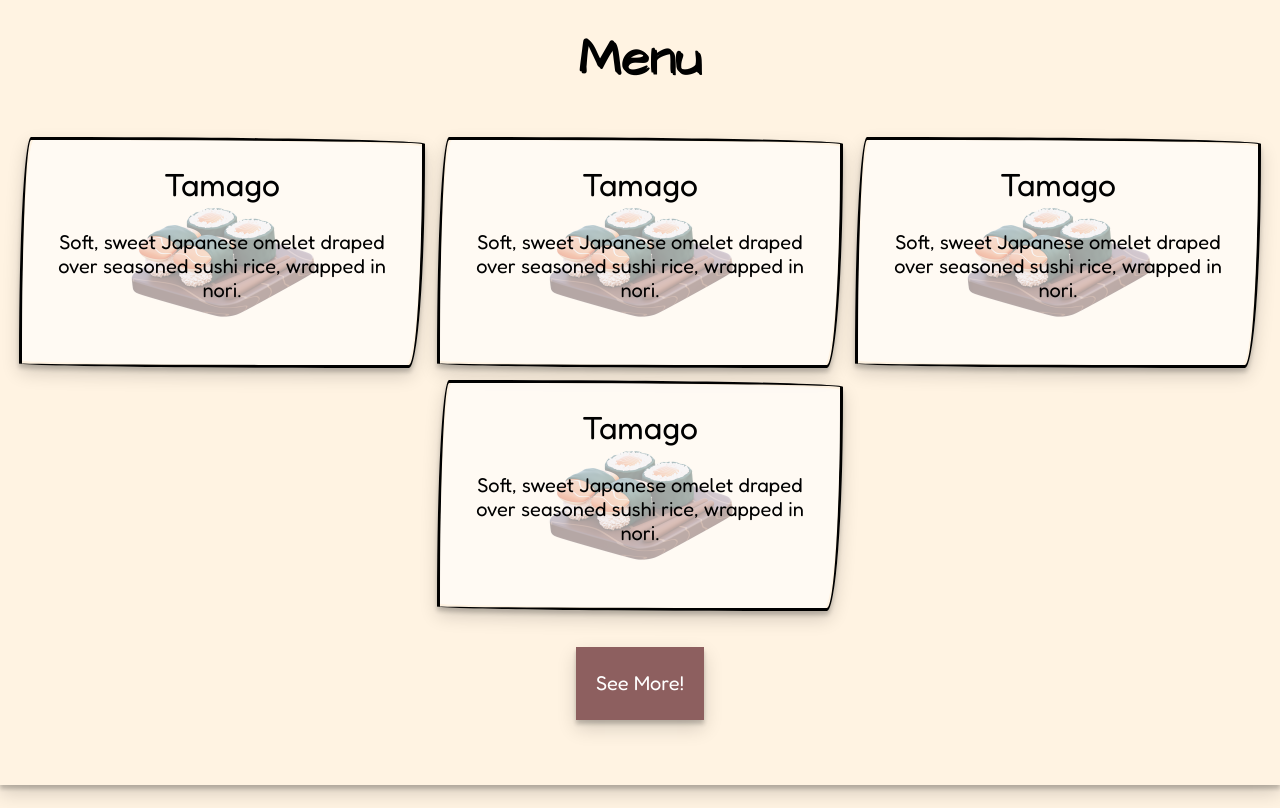
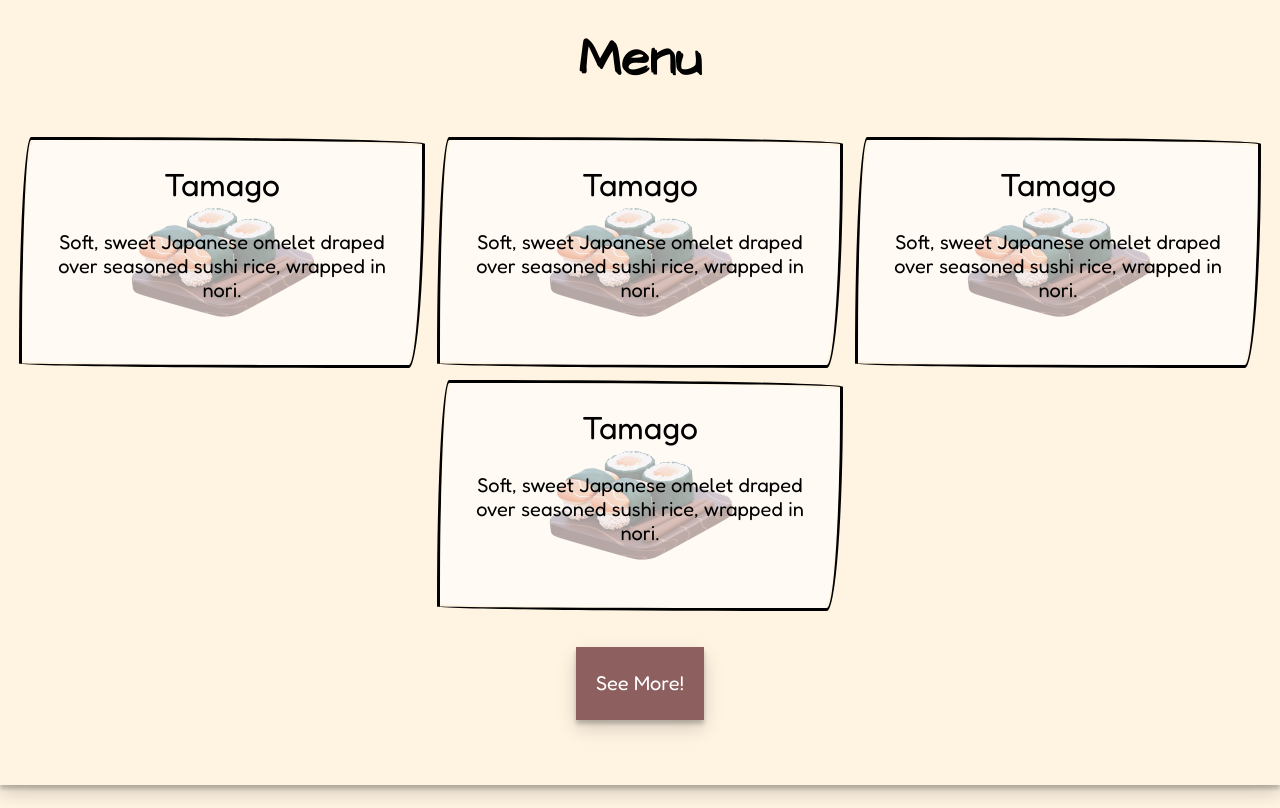
Before and after one commit to yenny1124/Restaurant-Ordering-App, a Next.js app: page / in a window 1280 px wide. Shown: the part 680-1488 px from the top of the page. Built offline with nearby package versions, Linux system fonts and the light colour scheme.

Commit message:
style: removed shadow

```diff
--- a/src/app/components/menuitem/menuitem.css
+++ b/src/app/components/menuitem/menuitem.css
@@ -1,7 +1,6 @@
 .menu-item-box {
   position: relative;
   margin: 6px;
-  box-shadow: var(--box-shadow);
   border-radius: var(--border-radius);
   border-width: 3px 3px 5px 5px;
   border: black solid;
```
